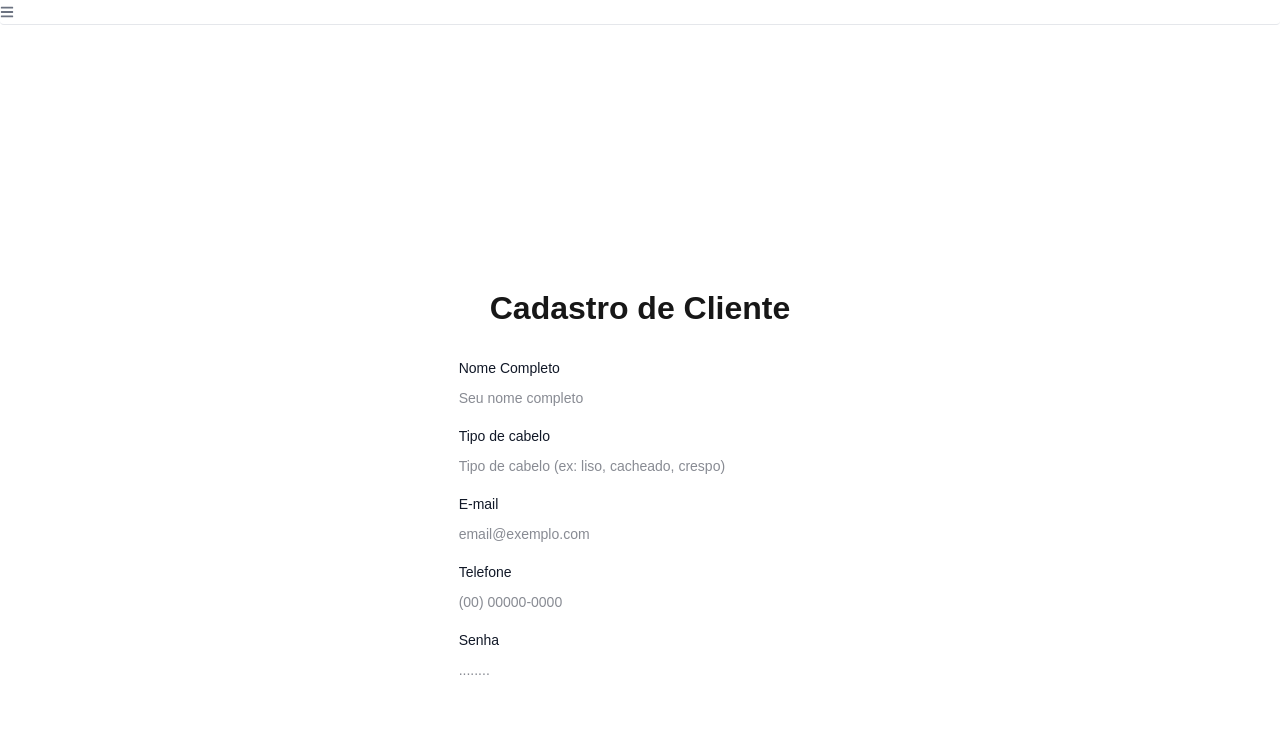
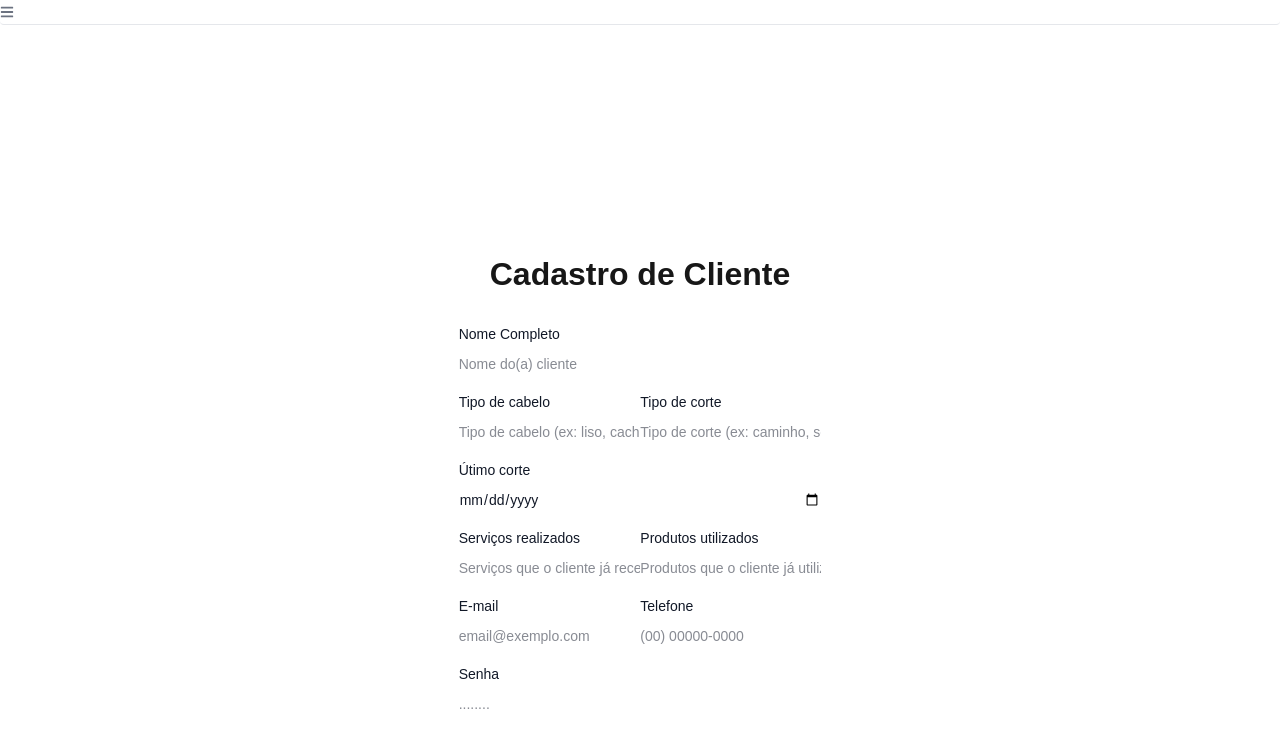
Before and after one commit to Luv4as/registro-do-cabeleireiro, a Next.js app: page /cadastro-cliente in a window 1280 px wide. Shown: the top 748 px of the page. Built offline with nearby package versions, Linux system fonts and the light colour scheme; no server answers.

Commit message:
feat: cadastro total e mascara num

```diff
--- a/app/(pages)/(protected)/cadastro-admin/page.tsx
+++ b/app/(pages)/(protected)/cadastro-admin/page.tsx
@@ -1,7 +1,8 @@
 'use client'
 
 import InputComponent from "@/app/components/input";
-import { registerClient } from "@/app/lib/api/service/auth";
+import { registerAdmin } from "@/app/lib/api/service/auth";
+import { maskCelular } from "@/app/lib/utils/masks";
 import { Button } from "flowbite-react/components/Button";
 import { useRouter } from "next/navigation";
 import { SyntheticEvent, useState } from "react";
@@ -22,7 +23,8 @@ export default function CadastroAdminPage() {
       setLoading(true);
 
       try{
-        await registerClient({ name, email, phone, password, isAdmin: false });
+        const isAdmin = true;
+        await registerAdmin( name, email, phone, password, isAdmin);
         router.push("/clientes");
 
       } catch (err) {
@@ -53,7 +55,9 @@ export default function CadastroAdminPage() {
         placeholder="(00) 00000-0000"
         type="tel"
         required
-        OnChange={(e) => setPhone(e.target.value)}></InputComponent>
+        value={phone}
+        maxLength={15}
+        OnChange={(e) => setPhone(maskCelular(e.target.value))}></InputComponent>
         <InputComponent
         label="Senha"
         placeholder="........"
--- a/app/(pages)/(protected)/cadastro-cliente/page.tsx
+++ b/app/(pages)/(protected)/cadastro-cliente/page.tsx
@@ -2,6 +2,7 @@
 
 import InputComponent from "@/app/components/input";
 import { registerClient } from "@/app/lib/api/service/auth";
+import { maskCelular } from "@/app/lib/utils/masks";
 import { Button } from "flowbite-react/components/Button";
 import { useRouter } from "next/navigation";
 import { SyntheticEvent, useState } from "react";
@@ -11,6 +12,10 @@ export default function CadastroClientePage() {
 
   const [name, setName] = useState("");
   const [hairType, setHairType] = useState("");
+  const [lastCut, setLastCut] = useState("");
+  const [cutType, setCutType] = useState("");
+  const [servicesHad, setServicesHad] = useState("");
+  const [productsUsed, setProductsUsed] = useState("");
   const [email, setEmail] = useState("");
   const [phone, setPhone] = useState("");
   const [password, setPassword] = useState("");
@@ -23,7 +28,7 @@ export default function CadastroClientePage() {
       setLoading(true);
 
       try{
-        await registerClient({ name, hairType, email, phone, password, isAdmin: false });
+        await registerClient({ name, hairType, email, phone, password, isAdmin: false, lastCut, cutType, servicesHad, productsUsed });
         router.push("/clientes");
 
       } catch (err) {
@@ -39,16 +44,49 @@ export default function CadastroClientePage() {
       <form onSubmit={handleRegister} className="flex max-w-md min-w-1/3 flex-col gap-4">
       <InputComponent
         label="Nome Completo"
-        placeholder="Seu nome completo"
+        placeholder="Nome do(a) cliente"
         type="text"
         required
         OnChange={(e) => setName(e.target.value)}></InputComponent>
+
+        <div className="flex flex-row justify-between">
           <InputComponent
           label="Tipo de cabelo"
           placeholder="Tipo de cabelo (ex: liso, cacheado, crespo)"
           type="text"
           required
           OnChange={(e) => setHairType(e.target.value)}></InputComponent>
+
+          <InputComponent
+          label="Tipo de corte"
+          placeholder="Tipo de corte (ex: caminho, social, estilo)"
+          type="text"
+          required
+          OnChange={(e) => setCutType(e.target.value)}></InputComponent>
+        </div>
+
+        <InputComponent
+        label="Útimo corte"
+        placeholder="Data do último corte (ex: liso, cacheado, crespo)"
+        type="date"
+        required
+        OnChange={(e) => setLastCut(e.target.value)}></InputComponent>
+
+        <div className="flex flex-row justify-between">
+          <InputComponent
+          label="Serviços realizados"
+          placeholder="Serviços que o cliente já recebeu"
+          type="text"
+          required
+          OnChange={(e) => setServicesHad(e.target.value)}></InputComponent>
+          <InputComponent
+          label="Produtos utilizados"
+          placeholder="Produtos que o cliente já utilizou"
+          type="text"
+          required
+          OnChange={(e) => setProductsUsed(e.target.value)}></InputComponent>
+        </div>
+        <div className="flex flex-row justify-between">
           <InputComponent
           label="E-mail"
           placeholder="email@exemplo.com"
@@ -60,7 +98,10 @@ export default function CadastroClientePage() {
           placeholder="(00) 00000-0000"
           type="tel"
           required
-        OnChange={(e) => setPhone(e.target.value)}></InputComponent>
+          value={phone}
+          maxLength={15}
+          OnChange={(e) => setPhone(maskCelular(e.target.value))}></InputComponent>
+        </div>
         <InputComponent
         label="Senha"
         placeholder="........"
--- a/app/components/input.tsx
+++ b/app/components/input.tsx
@@ -5,6 +5,8 @@ interface InputProps {
     type: string;
     placeholder: string;
     required?: boolean;
+    value?: string;
+    maxLength?: number;
     OnChange?: (e: React.ChangeEvent<HTMLInputElement>) => void;
 }
 
@@ -20,6 +22,8 @@ export default function InputComponent(props: InputProps) {
             type={props.type}
             placeholder={props.placeholder}
             required={props.required}
+            value={props.value}
+            maxLength={props.maxLength}
             onChange= {props.OnChange}
         />
     </div>
```
Also changed, not shown: app/lib/api/service/auth.ts (indentation only). Lines whose indentation alone changed are shown as unchanged.
